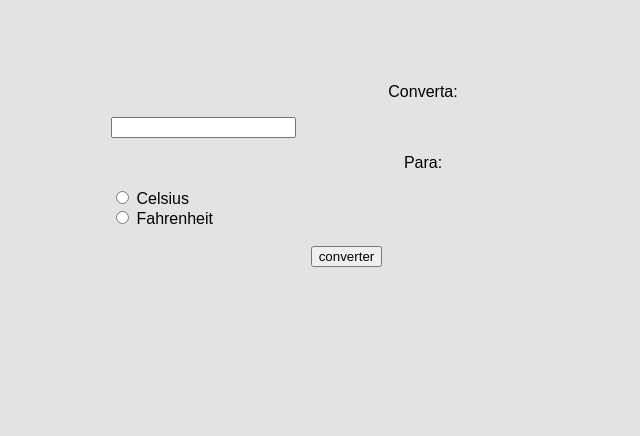
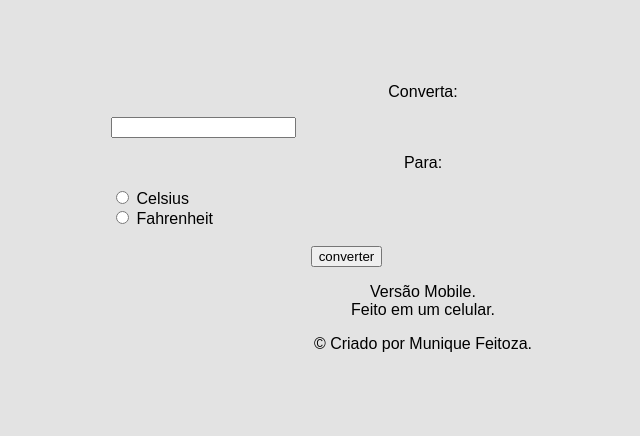
Before and after one commit to Munique-Feitoza/conversor-de-temperatura, a plain HTML site: page index.html in a window 1280 px wide. Shown: the part 253-689 px from the top of the page, without its empty margins (217-857 px from the left). Drawn offline with Linux system fonts and the light colour scheme.

Commit message:
Atualizar o index.html
Adicionando footer

```diff
--- a/index.html
+++ b/index.html
@@ -19,6 +19,10 @@
     <br>
   <button class="btn">converter</button>
   <p class="text"></p>
+  <footer>
+   <p id="texto1">Versão Mobile.<br>Feito em um celular.</p>
+   <p id="texto2">© Criado por Munique Feitoza.</p>
+  </footer>
 
  <script src="index.js"></script>
  </body>
```
